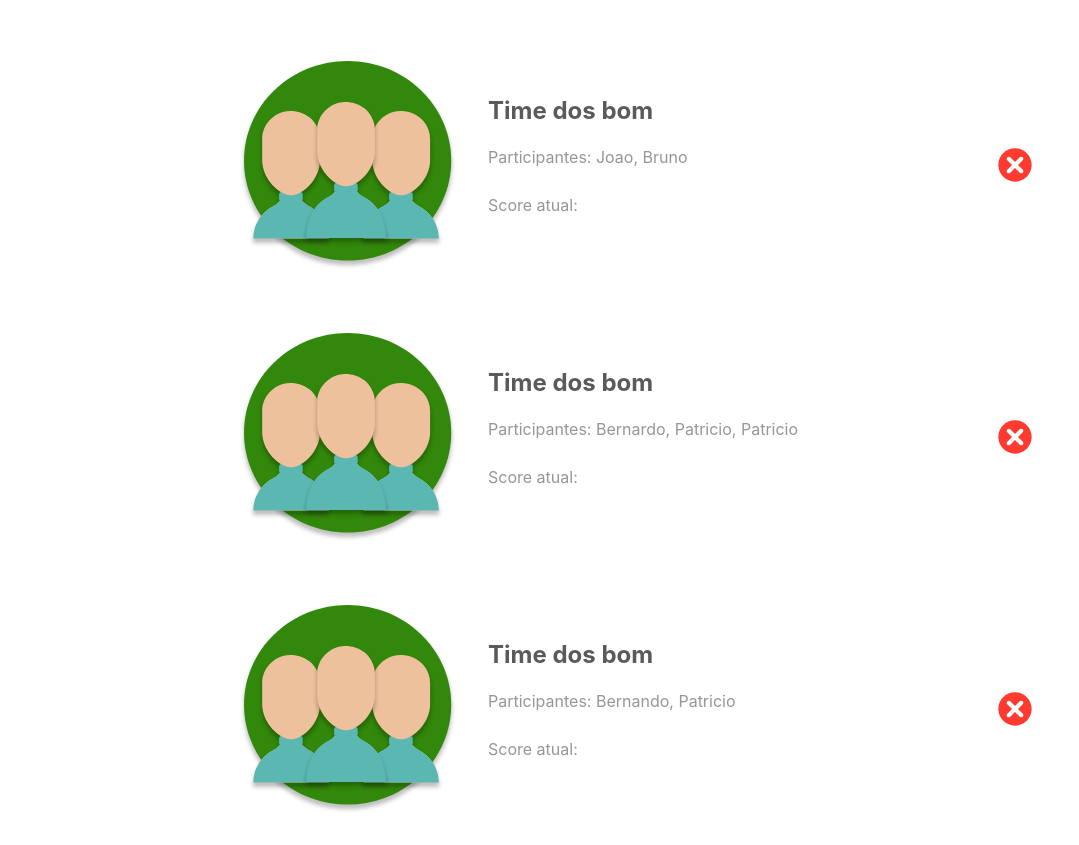
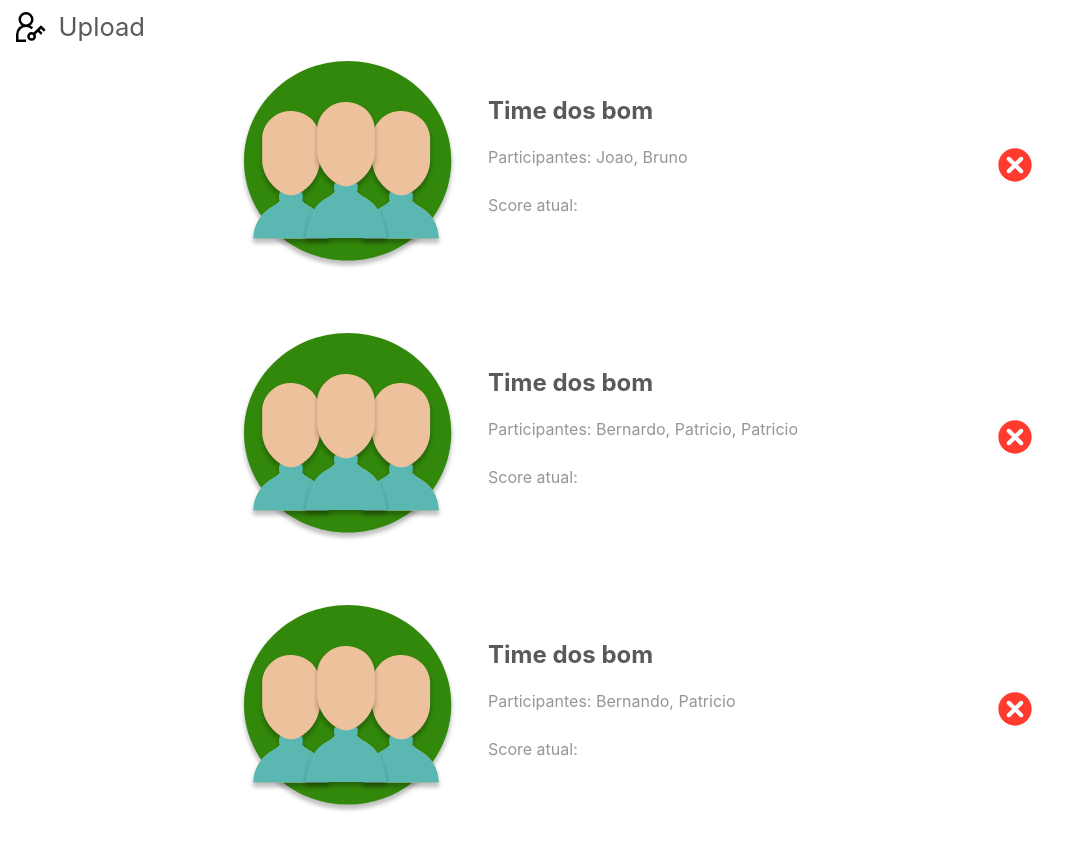
Before and after one commit to guerra08/t1-projarq, a React (Create React App) app in the folder client/: page /delete in a window 1280 px wide. Shown: the whole page, without its empty margins (0-1079 px from the left). Built offline with nearby package versions, Linux system fonts and the light colour scheme.

Commit message:
Adding NavBar

```diff
--- a/client/src/pages/DeleteTeam/index.js
+++ b/client/src/pages/DeleteTeam/index.js
@@ -1,4 +1,7 @@
 import React from 'react'
+import { Navbar } from 'react-bootstrap'
+import { GrUserAdmin } from 'react-icons/gr'
+
 import TeamList from '../../components/TeamList'
 import team0 from '../../assets/team1.svg'
 import team1 from '../../assets/team2.svg'
@@ -6,6 +9,7 @@ import team2 from '../../assets/team3.svg'
 import team3 from '../../assets/team4.svg'
 
 import './styles.css'
+import { Link } from 'react-router-dom'
 
 export default function DeleteTeam() {
   const data = [
@@ -76,9 +80,18 @@ export default function DeleteTeam() {
   }
 
   return (
-    <div className="deleteContainer">
-      <p className="titleDelete">Times Criados</p>
-      <TeamList disableButtonTeam={true} data={data} />
+    <div>
+      <Navbar fixed="top" expand="lg" variant="light">
+        <GrUserAdmin size={30} className="icon" />
+        <Link className="link" to="/upload">
+          Upload
+        </Link>
+      </Navbar>
+      {/* </Container> */}
+      <div className="deleteContainer">
+        <p className="titleDelete">Times Criados</p>
+        <TeamList disableButtonTeam={true} data={data} />
+      </div>
     </div>
   )
 }
--- a/client/src/pages/DeleteTeam/styles.css
+++ b/client/src/pages/DeleteTeam/styles.css
@@ -24,3 +24,21 @@
 	cursor: pointer;
 	outline: inherit;
 }
+
+.link {
+    color: #5a5a5a;
+    font-size: 1.6rem;
+    text-decoration: none!important;
+    transition: filter 0.2s;
+    margin-left: 1%;
+}
+
+.link:hover {
+    filter: brightness(90%);
+    cursor: pointer;
+    color: #373737;
+}
+
+.icon {
+    color: #5a5a5a;
+}
--- a/client/src/pages/UploadStudents/index.js
+++ b/client/src/pages/UploadStudents/index.js
@@ -1,9 +1,10 @@
 import React, { useState } from 'react'
 import { TiDelete } from 'react-icons/ti'
 import { FiUpload } from 'react-icons/fi'
-import { Alert } from 'react-bootstrap'
+import { GrUserAdmin } from 'react-icons/gr'
+import { Alert, Navbar } from 'react-bootstrap'
+import { Link } from 'react-router-dom'
 import api from '../../services/api'
-
 import './styles.css'
 
 import avatar0 from '../../assets/avatar0.svg'
@@ -13,7 +14,6 @@ import avatar3 from '../../assets/avatar3.svg'
 import avatar4 from '../../assets/avatar4.svg'
 
 export default function UploadStudents() {
-
   const [students, setStudents] = useState([])
   const [hasInserted, setHasInserted] = useState(false)
   const [showAlert, setShowAlert] = useState(false)
@@ -34,10 +34,10 @@ export default function UploadStudents() {
   }
 
   async function handleButtonClick() {
-    try{
+    try {
       await api.post('/upload/create-students', students)
       await setHasInserted(true)
-    }catch (e) {
+    } catch (e) {
       await setShowAlert(true)
     }
   }
@@ -52,9 +52,14 @@ export default function UploadStudents() {
 
   return (
     <div>
+      <Navbar fixed="top" expand="lg" variant="light">
+        <GrUserAdmin size={30} className="icon" />
+        <Link className="link" to="/delete">
+          Delete
+        </Link>
+      </Navbar>
       <div className="updateContainer">
-        {
-          (!hasInserted) ?
+        {!hasInserted ? (
           <>
             <input
               className="inputButton"
@@ -64,14 +69,13 @@ export default function UploadStudents() {
               onChange={(e) => handleChange(e)}
             ></input>
             <label htmlFor="file">
-                  <FiUpload size={30}/>
-                  <span>
-                    Escolha um arquivo
-                  </span>
+              <FiUpload size={30} />
+              <span>Escolha um arquivo</span>
             </label>
           </>
-            : <></>
-        }
+        ) : (
+          <></>
+        )}
         <div className="inside">
           <ul className="listUpload">
             {students.length === 0 ? (
@@ -102,17 +106,21 @@ export default function UploadStudents() {
           </ul>
           {students.length === 0 ? (
             <></>
-          ) : (hasInserted) ? (
+          ) : hasInserted ? (
             <Alert variant="success">Alunos cadastrados!</Alert>
+          ) : showAlert ? (
+            <Alert
+              variant="danger"
+              onClose={() => setShowAlert(false)}
+              dismissible={true}
+            >
+              Erro ao cadastrar alunos!
+            </Alert>
           ) : (
-          (showAlert) ? (
-              <Alert variant="danger" onClose={() => setShowAlert(false)} dismissible={true}>Erro ao cadastrar alunos!</Alert>
-          ) :
-          (
             <button onClick={() => handleButtonClick()} className="button">
               Adicionar
             </button>
-          ))}
+          )}
         </div>
       </div>
     </div>
--- a/client/src/pages/UploadStudents/styles.css
+++ b/client/src/pages/UploadStudents/styles.css
@@ -7,6 +7,7 @@
 }
 
 .listUpload {
+    /* margin-top: 8%; */
     overflow-y: auto;
     height: 50rem;
 }
```
Lines whose indentation alone changed are shown as unchanged.
